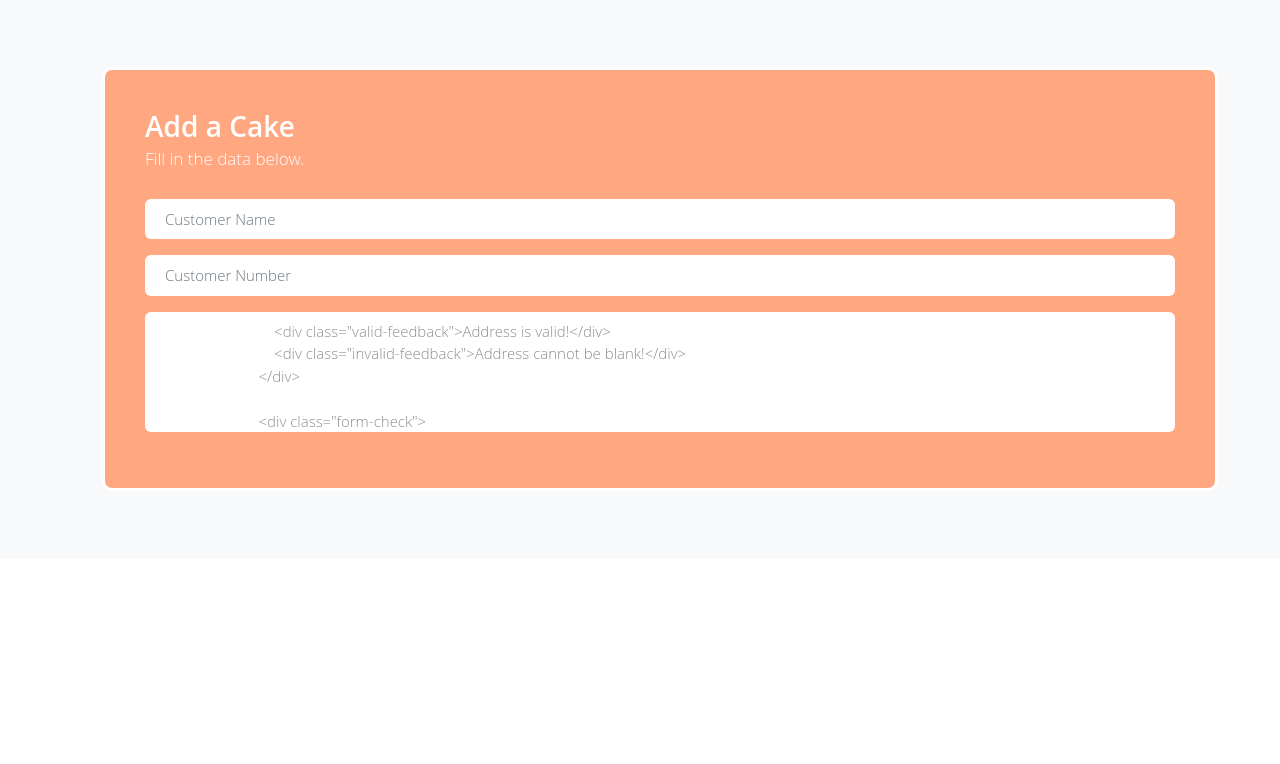
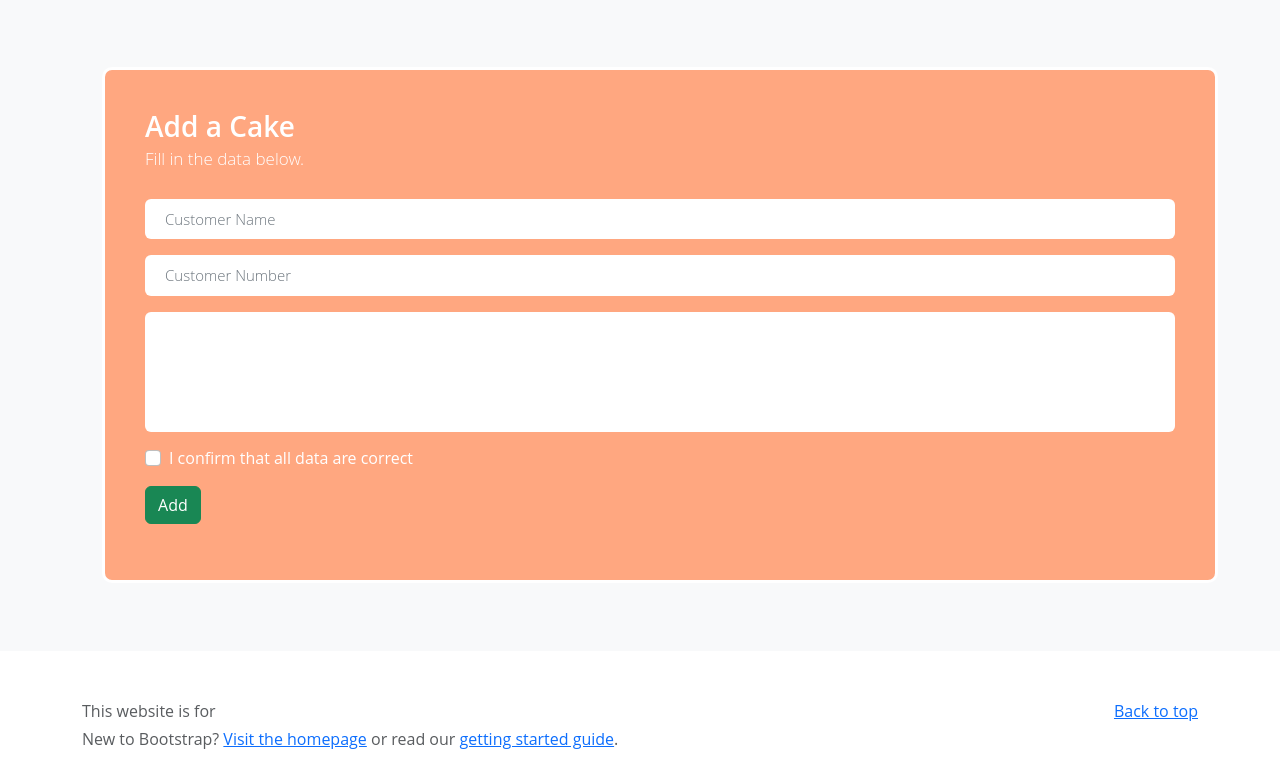
Before and after one commit to mfazapl/UAS_PEMROGRAMMAN_WEB_II, a PHP site: page /FormPelanggan.php in a window 1280 px wide. Shown: the part 57-821 px from the top of the page. Before the commit the page ends 545 px from the top, so only its background shows below. Run offline with PHP 8.4, Linux system fonts and the light colour scheme.

Commit message:
Update FormPelanggan.php

```diff
--- a/FormPelanggan.php
+++ b/FormPelanggan.php
@@ -29,7 +29,7 @@
                         </div>
 
                         <div class="col-md-12">
-                            <textarea class="form-control" name="address" placeholder="Address"<?php echo (isset($_GET['id_customer'])) ?  "value = " . $result[0]["address"] . "" : "value = '' "; ?>  required>
+                            <textarea class="form-control" name="address" placeholder="Address" required> <?php echo (isset($_GET['id_customer'])) ? $result[0]["address"] : ""; ?> </textarea>
                             <div class="valid-feedback">Address is valid!</div>
                             <div class="invalid-feedback">Address cannot be blank!</div>
                         </div>
@@ -45,17 +45,17 @@
                             if (isset($_GET['id_customer'])) {
                                 echo "<button type=\"submit\" name=\"update\" class=\"btn btn-success\">Update</button>";
                             }else {
-                                echo "<button type=\"submit\" name=\"submit\" class=\"btn btn-success\">Add Cake</button>";
+                                echo "<button type=\"submit\" name=\"submit\" class=\"btn btn-success\">Add</button>";
                             }
                         ?>
                         </div>
                     </form>
                     <?php
                         if (isset($_POST['submit'])) {
-                            AddCake($_POST['cake_name'], $_POST['cake_shape'], $_POST['cake_size'], $_POST['cake_date']);
+                            AddCustomer($_POST['cust_name'], $_POST['cust_number'], $_POST['address']);
                         }
                         if (isset($_POST['update'])) {
-                            UpdateCake($_GET['id'],$_POST['cake_name'], $_POST['cake_shape'], $_POST['cake_size'], $_POST['cake_date']);
+                            UpdateCustomer($_GET['id_customer'],$_POST['cust_name'], $_POST['cust_number'], $_POST['address']);
                         }
                     ?>
                 </div>
```
